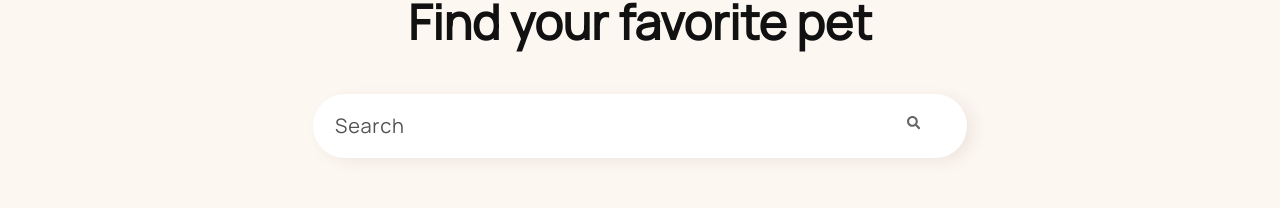
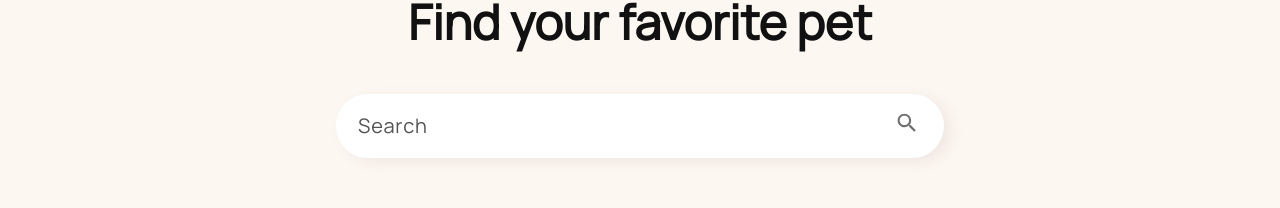
Before and after one commit to Evgenija-P/pets_support, a React (Create React App) app: page /notices in a window 1280 px wide. Shown: the part 142-350 px from the top of the page. Built offline with nearby package versions, Linux system fonts and the light colour scheme; no server answers.

Commit message:
positioning icon-search

```diff
--- a/src/components/NoticesElements/NoticesSearch/NoticesSearch.jsx
+++ b/src/components/NoticesElements/NoticesSearch/NoticesSearch.jsx
@@ -4,7 +4,7 @@ import {
   SearchFormButton,
 } from './NoticesSearch.styled';
 
-import { FaSearch } from 'react-icons/fa';
+import { ReactComponent as SearchIcon } from '../../../img/icons/search.svg';
 
 const NoticesSearch = () => {
   return (
@@ -12,7 +12,7 @@ const NoticesSearch = () => {
       <SearchForm>
         <SearchInput type="text" placeholder="Search"></SearchInput>
         <SearchFormButton>
-          <FaSearch />
+          <SearchIcon />
         </SearchFormButton>
       </SearchForm>
     </>
--- a/src/components/NoticesElements/NoticesSearch/NoticesSearch.styled.js
+++ b/src/components/NoticesElements/NoticesSearch/NoticesSearch.styled.js
@@ -2,13 +2,17 @@ import styled from '@emotion/styled';
 import { media, colors, fontWeights } from '../../../styles/stylesLayout';
 
 export const SearchForm = styled.form`
-  width: 100%;
+  width: 280px;
   height: 100%;
 
+  margin: 0 auto;
   position: relative;
 
   display: flex;
-  justify-content: center;
+
+  ${media.tabletAndDesktop} {
+    width: 608px;
+  }
 `;
 
 export const SearchInput = styled.input`
@@ -56,22 +60,27 @@ export const SearchInput = styled.input`
 
 export const SearchFormButton = styled.button`
   position: absolute;
-  left: 70%;
+  left: 80%;
   top: 10%;
 
   display: block;
   width: 48px;
   height: 48px;
+  border-radius: 40px;
   border: 0;
-  background-size: 100%;
-  /* background-repeat: no-repeat;
-  background-position: center; */
   opacity: 0.6;
-  /* transition: opacity 250ms cubic-bezier(0.4, 0, 0.2, 1); */
+  transition: opacity 250ms cubic-bezier(0.4, 0, 0.2, 1);
+
   cursor: pointer;
   outline: none;
   background-color: ${colors.white};
+
   :hover {
     opacity: 1;
   }
+
+  ${media.tabletAndDesktop} {
+    left: 90%;
+    top: 10%;
+  }
 `;
```
Also changed, not shown: src/img/icons/search.svg (added).
